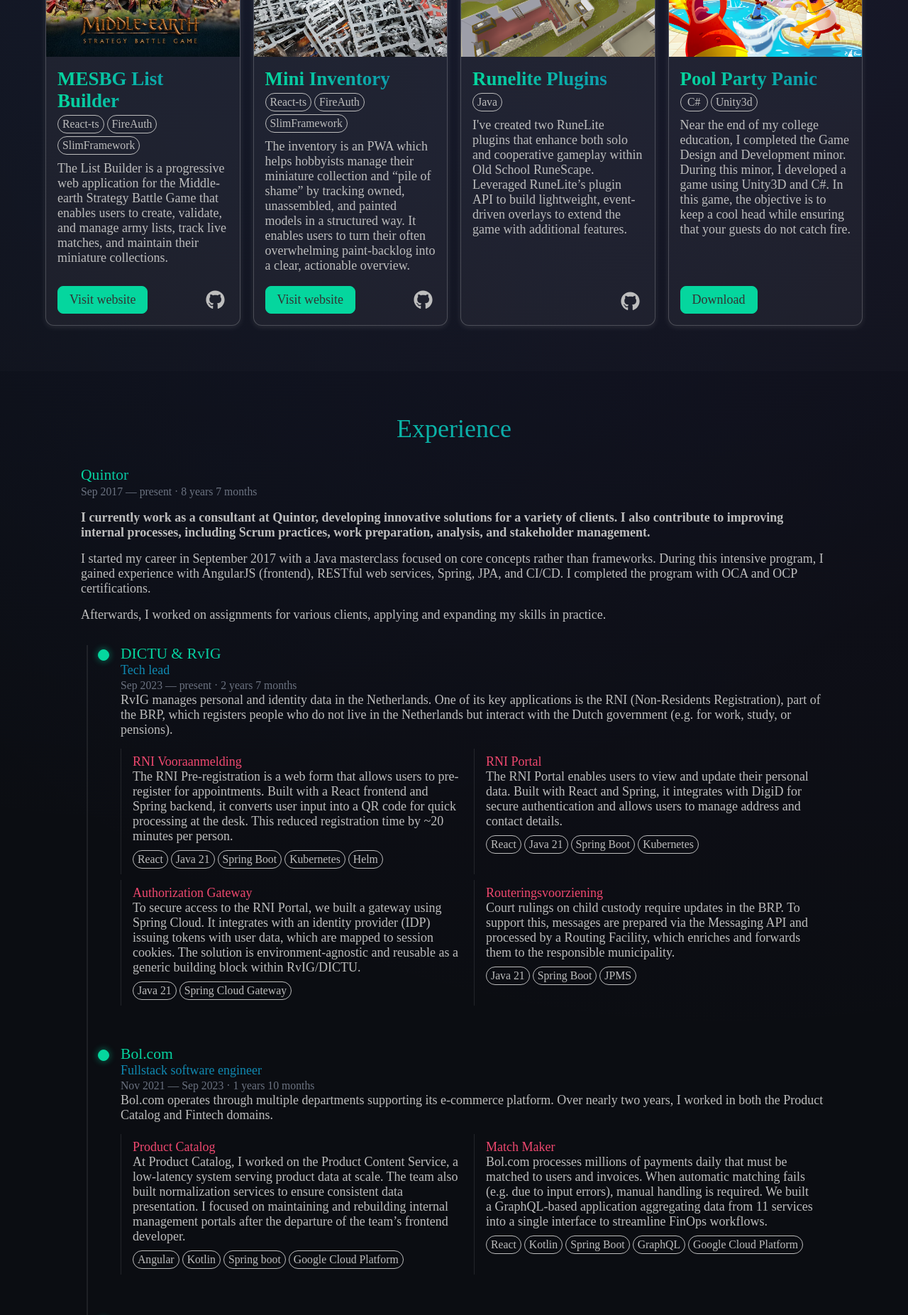
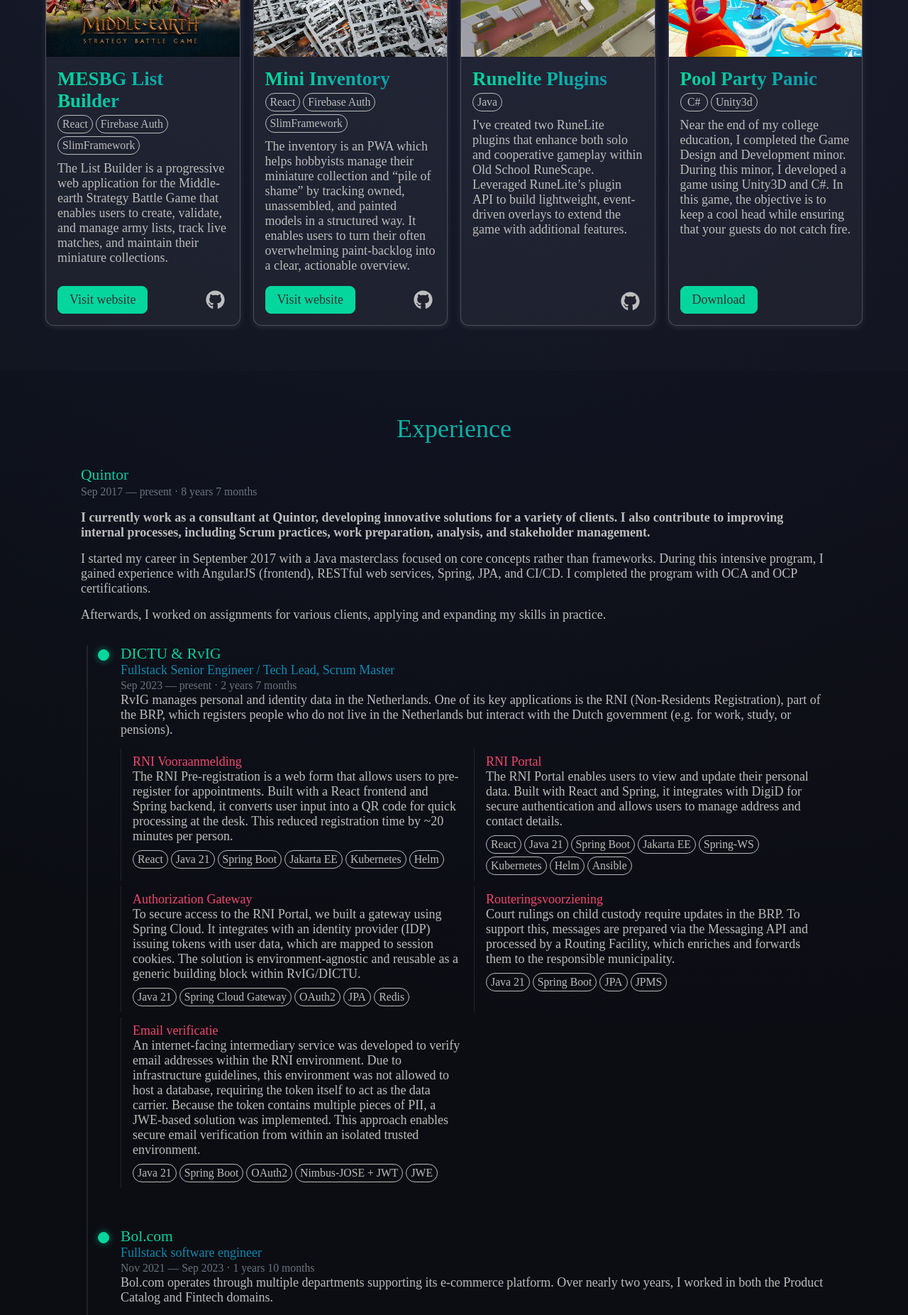
Before and after one commit to mhollink/portfolio, a React (Vite) app: page / in a window 1280 px wide. Shown: the part 1040-2893 px from the top of the page at 71% size. Built offline with nearby package versions, Linux system fonts and the light colour scheme.

Commit message:
Added additional project & skills to RvIG client

```diff
--- a/src/components/sections/experiences/clients.ts
+++ b/src/components/sections/experiences/clients.ts
@@ -16,29 +16,62 @@
 export const clients: Client[] = [
 	{
 		company: 'DICTU & RvIG',
-		role: 'Tech lead',
+		role: 'Fullstack Senior Engineer / Tech Lead, Scrum Master',
 		start: new Date(2023, 8),
 		description: 'rvig.description',
 		projects: [
 			{
 				title: 'RNI Vooraanmelding',
 				description: 'rvig.projects.vooraanmelding',
-				technologies: ['React', 'Java 21', 'Spring Boot', 'Kubernetes', 'Helm'],
+				technologies: [
+					'React',
+					'Java 21',
+					'Spring Boot',
+					'Jakarta EE',
+					'Kubernetes',
+					'Helm',
+				],
 			},
 			{
 				title: 'RNI Portal',
 				description: 'rvig.projects.portal',
-				technologies: ['React', 'Java 21', 'Spring Boot', 'Kubernetes'],
+				technologies: [
+					'React',
+					'Java 21',
+					'Spring Boot',
+					'Jakarta EE',
+					'Spring-WS',
+					'Kubernetes',
+					'Helm',
+					'Ansible',
+				],
 			},
 			{
 				title: 'Authorization Gateway',
 				description: 'rvig.projects.agw',
-				technologies: ['Java 21', 'Spring Cloud Gateway'],
+				technologies: [
+					'Java 21',
+					'Spring Cloud Gateway',
+					'OAuth2',
+					'JPA',
+					'Redis',
+				],
 			},
 			{
 				title: 'Routeringsvoorziening',
 				description: 'rvig.projects.rv',
-				technologies: ['Java 21', 'Spring Boot', 'JPMS'],
+				technologies: ['Java 21', 'Spring Boot', 'JPA', 'JPMS'],
+			},
+			{
+				title: 'Email verificatie',
+				description: 'rvig.projects.email',
+				technologies: [
+					'Java 21',
+					'Spring Boot',
+					'OAuth2',
+					'Nimbus-JOSE + JWT',
+					'JWE',
+				],
 			},
 		],
 	},
--- a/src/components/sections/projects/Projects.tsx
+++ b/src/components/sections/projects/Projects.tsx
@@ -19,7 +19,7 @@
 					<ProjectCard
 						imageUrl={'/images/projects/mesbg.png'}
 						title={t('mlb.title')}
-						labels={['React-ts', 'FireAuth', 'SlimFramework']}
+						labels={['React', 'Firebase Auth', 'SlimFramework']}
 						websiteLink="https://mesbg-list-builder.com"
 						iconLinks={[
 							{
@@ -33,7 +33,7 @@
 					<ProjectCard
 						imageUrl={'/images/projects/shame.png'}
 						title={t('inventory.title')}
-						labels={['React-ts', 'FireAuth', 'SlimFramework']}
+						labels={['React', 'Firebase Auth', 'SlimFramework']}
 						websiteLink="https://miniature-inventory.nl"
 						iconLinks={[
 							{
--- a/src/i18n/locales/en/translation.json
+++ b/src/i18n/locales/en/translation.json
@@ -58,7 +58,8 @@
 					"vooraanmelding": "The RNI Pre-registration is a web form that allows users to pre-register for appointments. Built with a React frontend and Spring backend, it converts user input into a QR code for quick processing at the desk. This reduced registration time by ~20 minutes per person.",
 					"portal": "The RNI Portal enables users to view and update their personal data. Built with React and Spring, it integrates with DigiD for secure authentication and allows users to manage address and contact details.",
 					"agw": "To secure access to the RNI Portal, we built a gateway using Spring Cloud. It integrates with an identity provider (IDP) issuing tokens with user data, which are mapped to session cookies. The solution is environment-agnostic and reusable as a generic building block within RvIG/DICTU.",
-          "rv": "Court rulings on child custody require updates in the BRP. To support this, messages are prepared via the Messaging API and processed by a Routing Facility, which enriches and forwards them to the responsible municipality."
+					"rv": "Court rulings on child custody require updates in the BRP. To support this, messages are prepared via the Messaging API and processed by a Routing Facility, which enriches and forwards them to the responsible municipality.",
+					"email": "An internet-facing intermediary service was developed to verify email addresses within the RNI environment. Due to infrastructure guidelines, this environment was not allowed to host a database, requiring the token itself to act as the data carrier. Because the token contains multiple pieces of PII, a JWE-based solution was implemented. This approach enables secure email verification from within an isolated trusted environment."
 				}
 			},
 			"bol": {
--- a/src/i18n/locales/nl/translation.json
+++ b/src/i18n/locales/nl/translation.json
@@ -58,7 +58,8 @@
 					"vooraanmelding": "De RNI-Vooraanmelding is een webformulier waarmee personen zich kunnen voorinschrijven voor hun afspraak bij het RNI-loket. De applicatie bestaat uit een React frontend en een Spring backend. De ingevoerde persoonsgegevens worden omgezet tot een QR-code die aan het loket gescand kan worden waarna de invoer wordt gepresenteerd in de invoervelden van de loketmedewerker. De ontwikkeling heeft er voor gezorgd dat de registratie duur met ongeveer 20 minuten per persoon is verkort.",
 					"portal": "Een natuurlijk vervolg van de RNI-Vooraanmelding is het RNI-Portal. Het portal is een webapplicatie die personen helpt om hun persoonsgegevens in te zien en te wijzigen. De applicatie bestaat wederom uit een React frontend en een Spring backend. Gebruikers kunnen op het portal inloggen met DigiD waarna ze hun adres en contactgegevens kunnen wijzigen.",
 					"agw": "Om er voor te zorgen dat de gebruiker veilig kan inloggen op het RNI-Portal heeft het team met behulp van Spring Cloud een gateway ontwikkeld. Deze gateway is gekoppeld met een IDP die tokens uitgeeft waarin gebruikersgegevens staan. De gateway koppelt de tokens vervolgens aan een een sessie cookie.\n\n De gateway is dermate omgevings-onafhankelijk opgezet dat deze door RvIG/DICTU als generiek bouwblok voor andere applicaties beschikbaar is gesteld.",
-          "rv": "Wanneer er bij de Raad van de Rechtspraak een uitspraak gedaan wordt over het gezag over een minderjarig kind, moet er een aanpassing gedaan worden in de BRP. Om dit te bewerkstelligen moet de gemeente waar het kind is ingeschreven een wijziging doen op de persoonslijst van het kind. Om de wijziging bij de gemeente door te laten voeren wordt er een bericht in de Berichten-API klaargezet. Dit bericht wordt door de Routeeringsvoorziening opgepakt die het verreikt en doorstuurt naar de gemeente van inschrijving."
+					"rv": "Wanneer er bij de Raad van de Rechtspraak een uitspraak gedaan wordt over het gezag over een minderjarig kind, moet er een aanpassing gedaan worden in de BRP. Om dit te bewerkstelligen moet de gemeente waar het kind is ingeschreven een wijziging doen op de persoonslijst van het kind. Om de wijziging bij de gemeente door te laten voeren wordt er een bericht in de Berichten-API klaargezet. Dit bericht wordt door de Routeeringsvoorziening opgepakt die het verreikt en doorstuurt naar de gemeente van inschrijving.",
+					"email": "Voor de verificatie van e-mailadressen binnen de RNI is een tussenliggende internet-facing service ontwikkeld. Omdat deze omgeving volgens infrastructuurrichtlijnen geen database mocht bevatten, fungeert het token zelf als gegevensdrager. De token bevat meerdere PII-velden en is daarom geïmplementeerd als JWE. De oplossing maakt veilige verificatie van e-mailadressen mogelijk vanuit een afgesloten vertrouwde omgeving."
 				}
 			},
 			"bol": {
```
Also changed, not shown: src/components/sections/contact/Contact.tsx (+33 -20 lines). Lines whose indentation alone changed are shown as unchanged.
